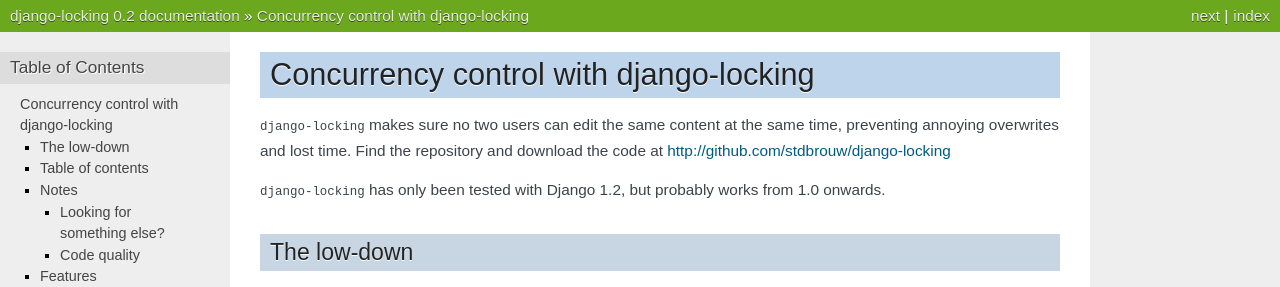
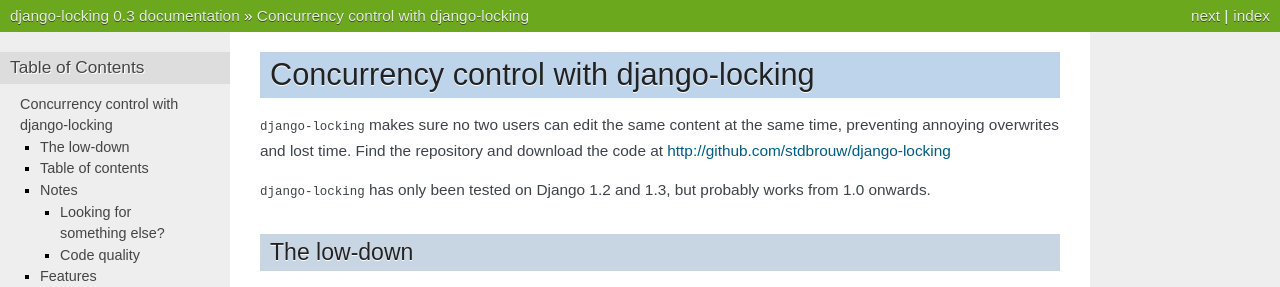
Before and after one commit to debrouwere/django-locking, a Sphinx documentation site: the page built from docs/index.rst, in a window 1280 px wide and 900 px high. Shown: the top 287 px of the window. Built offline with Sphinx 7.4.7, drawn with Linux system fonts in a browser that asks for light colours; some of the changed text lies outside the part shown.

Commit message:
Changed version number to 0.3. Added a bit of documentation on our custom managers.

```diff
--- a/docs/api.rst
+++ b/docs/api.rst
@@ -40,6 +40,8 @@
     True
     >>> story.save()
 
+Additionally, the LockableModel class defines three `managers <http://docs.djangoproject.com/en/dev/topics/db/managers/>`_: ``objects``, ``locked`` and ``unlocked``, that unsurprisingly give you access to, respectively, all objects, locked objects and unlocked objects.
+
 Methods and attributes
 ----------------------
 
--- a/docs/conf.py
+++ b/docs/conf.py
@@ -46,9 +46,9 @@
 # built documents.
 #
 # The short X.Y version.
-version = '0.2'
+version = '0.3'
 # The full version, including alpha/beta/rc tags.
-release = '0.2'
+release = '0.3'
 
 # The language for content autogenerated by Sphinx. Refer to documentation
 # for a list of supported languages.
--- a/docs/index.rst
+++ b/docs/index.rst
@@ -1,9 +1,10 @@
+=======================================
 Concurrency control with django-locking
 =======================================
 
 ``django-locking`` makes sure no two users can edit the same content at the same time, preventing annoying overwrites and lost time. Find the repository and download the code at http://github.com/stdbrouw/django-locking
 
-``django-locking`` has only been tested with Django 1.2, but probably works from 1.0 onwards.
+``django-locking`` has only been tested on Django 1.2 and 1.3, but probably works from 1.0 onwards.
 
 The low-down
 ------------
--- a/setup.py
+++ b/setup.py
@@ -1,6 +1,6 @@
 import os
 from setuptools import setup, find_packages
-version = '0.2.1'
+version = '0.3.0'
 README = os.path.join(os.path.dirname(__file__), 'README')
 long_description = open(README).read()
 setup(name='django-locking',
```
Also changed, not shown: 1 other file.
